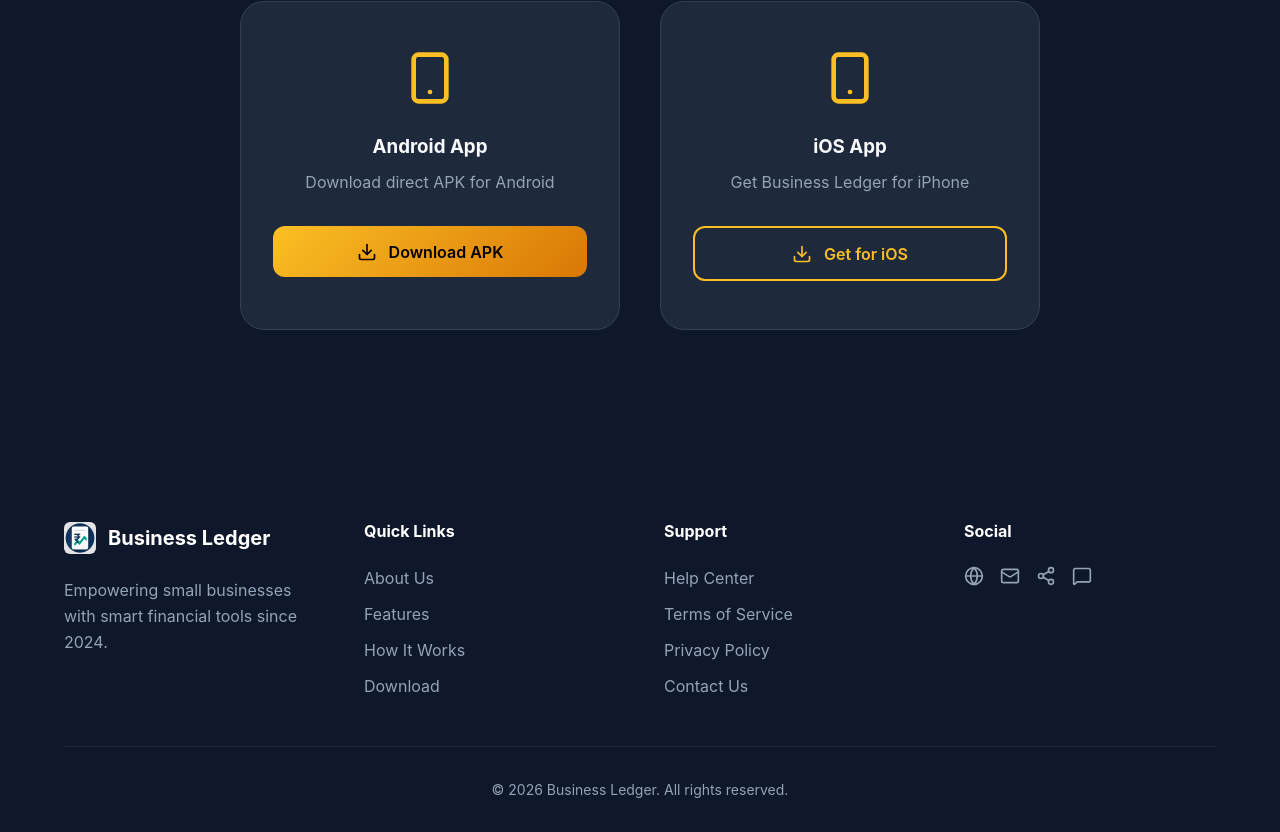
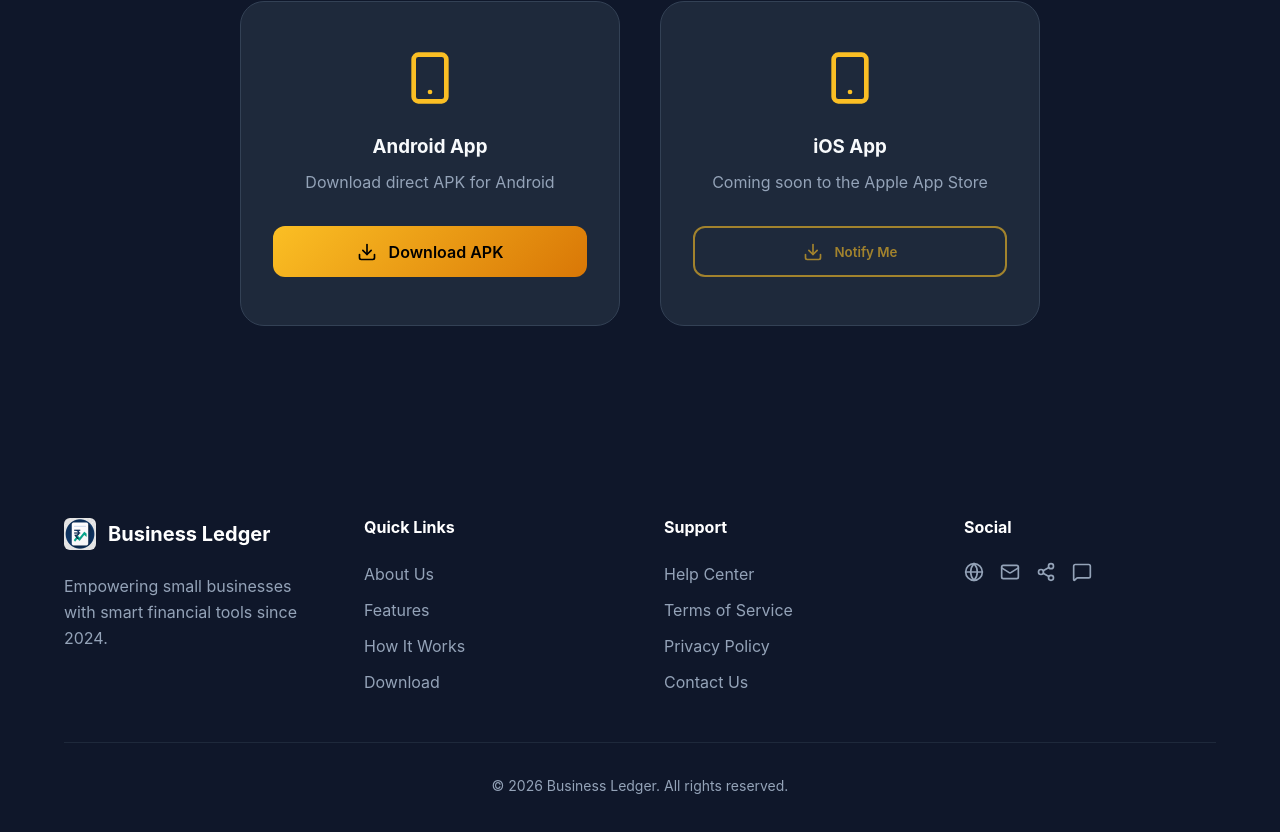
Before and after one commit to himnxhu/Businessledgerwebsite, a React (Vite) app: page / in a window 1280 px wide. Shown: the part 1946-2778 px from the top of the page. Built offline with nearby package versions, Linux system fonts and the light colour scheme.

Commit message:
Integrated Android APK download and updated iOS section

```diff
--- a/src/components/DownloadSection.tsx
+++ b/src/components/DownloadSection.tsx
@@ -31,7 +31,7 @@ const DownloadSection: React.FC = () => {
             <Smartphone size={56} color="var(--primary)" style={{ marginBottom: '1.5rem' }} />
             <h3 style={{ marginBottom: '0.75rem' }}>Android App</h3>
             <p style={{ color: 'var(--text-light)', marginBottom: '2rem' }}>Download direct APK for Android</p>
-            <a href="#" className="btn btn-primary" style={{ width: '100%', display: 'flex', alignItems: 'center', justifyContent: 'center', gap: '0.75rem' }}>
+            <a href="/Business_Ledger_1.0.apk" download className="btn btn-primary" style={{ width: '100%', display: 'flex', alignItems: 'center', justifyContent: 'center', gap: '0.75rem' }}>
               <Download size={20} /> Download APK
             </a>
           </div>
@@ -47,10 +47,10 @@ const DownloadSection: React.FC = () => {
           }} onMouseOver={(e) => e.currentTarget.style.borderColor = 'var(--primary)'} onMouseOut={(e) => e.currentTarget.style.borderColor = 'var(--border)'}>
             <Smartphone size={56} color="var(--primary)" style={{ marginBottom: '1.5rem' }} />
             <h3 style={{ marginBottom: '0.75rem' }}>iOS App</h3>
-            <p style={{ color: 'var(--text-light)', marginBottom: '2rem' }}>Get Business Ledger for iPhone</p>
-            <a href="#" className="btn btn-outline" style={{ width: '100%', display: 'flex', alignItems: 'center', justifyContent: 'center', gap: '0.75rem' }}>
-              <Download size={20} /> Get for iOS
-            </a>
+            <p style={{ color: 'var(--text-light)', marginBottom: '2rem' }}>Coming soon to the Apple App Store</p>
+            <button className="btn btn-outline" style={{ width: '100%', display: 'flex', alignItems: 'center', justifyContent: 'center', gap: '0.75rem', opacity: 0.6, cursor: 'not-allowed' }}>
+              <Download size={20} /> Notify Me
+            </button>
           </div>
         </div>
       </div>
```
Also changed, not shown: 1 other file (tests, documents, lock files or other folders).
